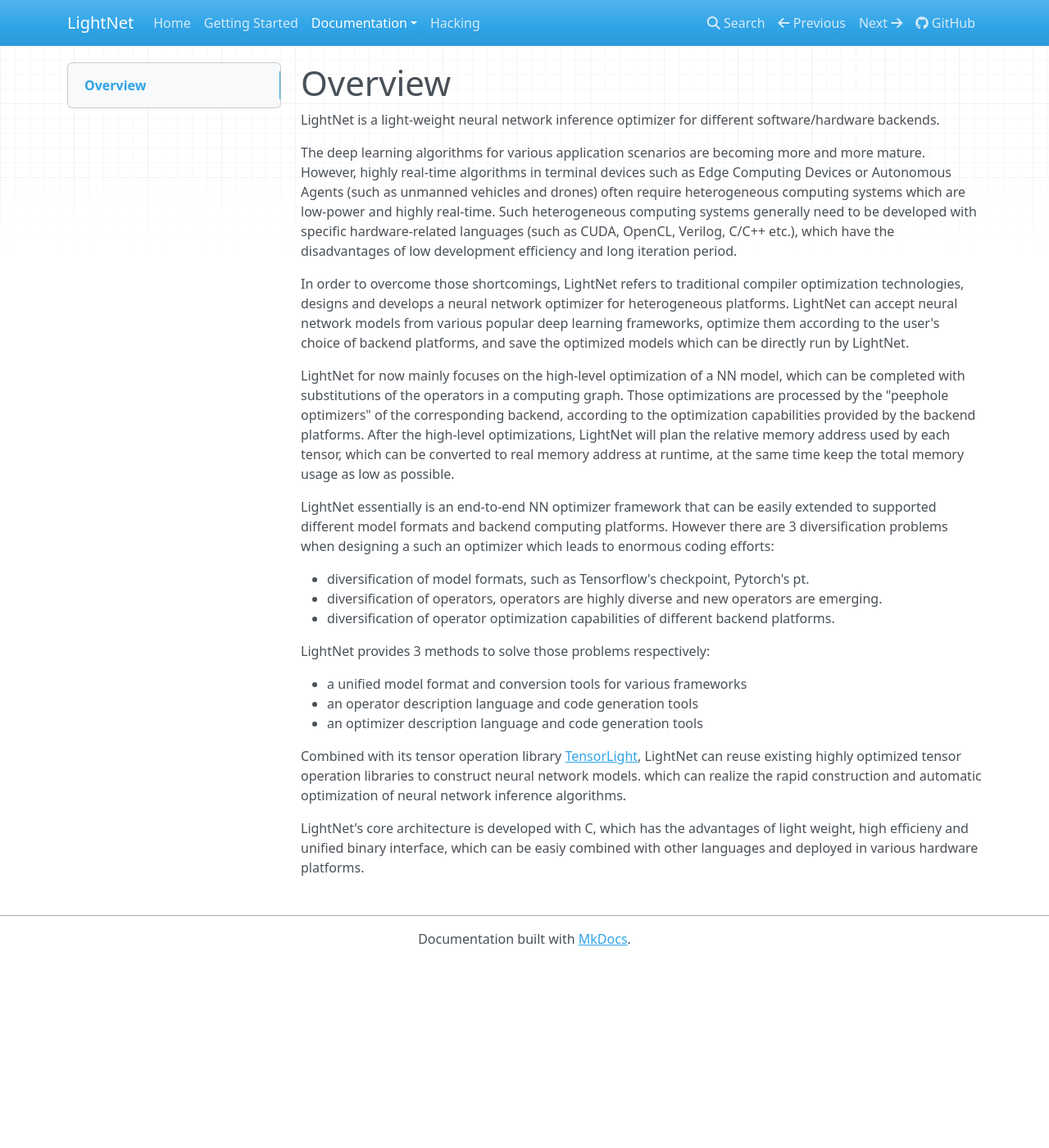
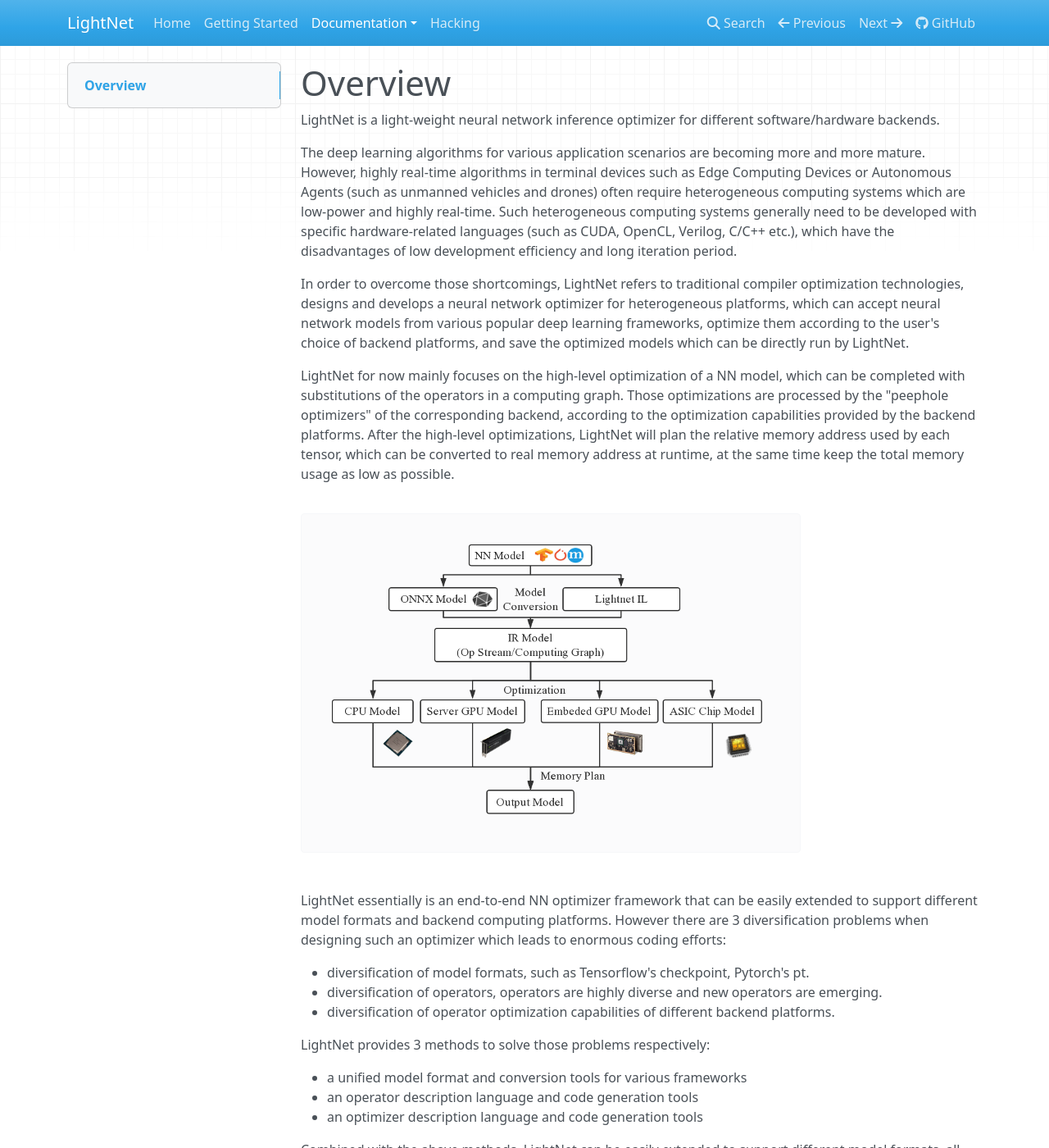
Before and after one commit to zhaozhixu/LightNet, an MkDocs documentation site: the page built from docs/Documentation/Overview.md, in a window 1280 px wide and 1400 px high. Shown: the whole window at 82% size. Built offline with MkDocs 1.6.1, drawn with Linux system fonts in a browser that asks for light colours; some of the changed text lies outside the part shown.

Commit message:
add img/overview.png

```diff
--- a/docs/Documentation/Overview.md
+++ b/docs/Documentation/Overview.md
@@ -14,7 +14,7 @@
 
 In order to overcome those shortcomings, LightNet refers to traditional compiler
 optimization technologies, designs and develops a neural network optimizer for
-heterogeneous platforms. LightNet can accept neural network models from various
+heterogeneous platforms, which can accept neural network models from various
 popular deep learning frameworks, optimize them according to the user's choice
 of backend platforms, and save the optimized models which can be directly run
 by LightNet.
@@ -28,9 +28,11 @@
 real memory address at runtime, at the same time keep the total memory usage as
 low as possible.
 
+![Overview of LightNet](../img/overview.png)
+
 LightNet essentially is an end-to-end NN optimizer framework that can be easily
-extended to supported different model formats and backend computing platforms.
-However there are 3 diversification problems when designing a such an optimizer
+extended to support different model formats and backend computing platforms.
+However there are 3 diversification problems when designing such an optimizer
 which leads to enormous coding efforts:
 
   * diversification of model formats, such as Tensorflow's checkpoint,
@@ -46,12 +48,10 @@
   * an operator description language and code generation tools
   * an optimizer description language and code generation tools
 
-Combined with its tensor operation library
-[TensorLight](https://github.com/zhaozhixu/TensorLight), LightNet can reuse
-existing highly optimized tensor operation libraries to construct neural network
-models.
-which can realize the rapid construction and automatic
-optimization of neural network inference algorithms.
+Combined with the above methods, LightNet can be easily extended to support
+different model formats, all kinds of operators, and various backends with different
+optimization capabilities, to realize the rapid construction and automatic
+optimization of NN models.
 
 LightNet's core architecture is developed with C, which has the advantages of
 light weight, high efficieny and unified binary interface, which can be easiy
```
Also changed, not shown: docs/img/overview.png (added).
